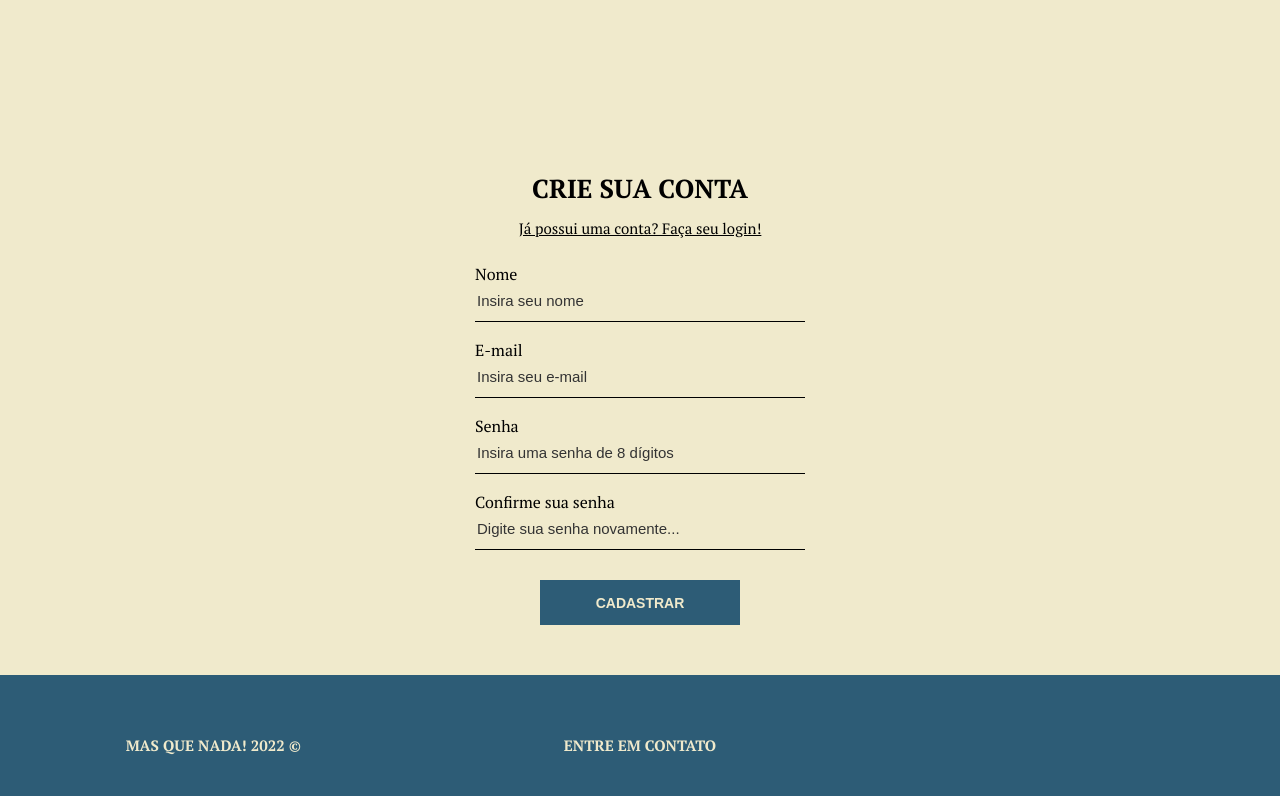
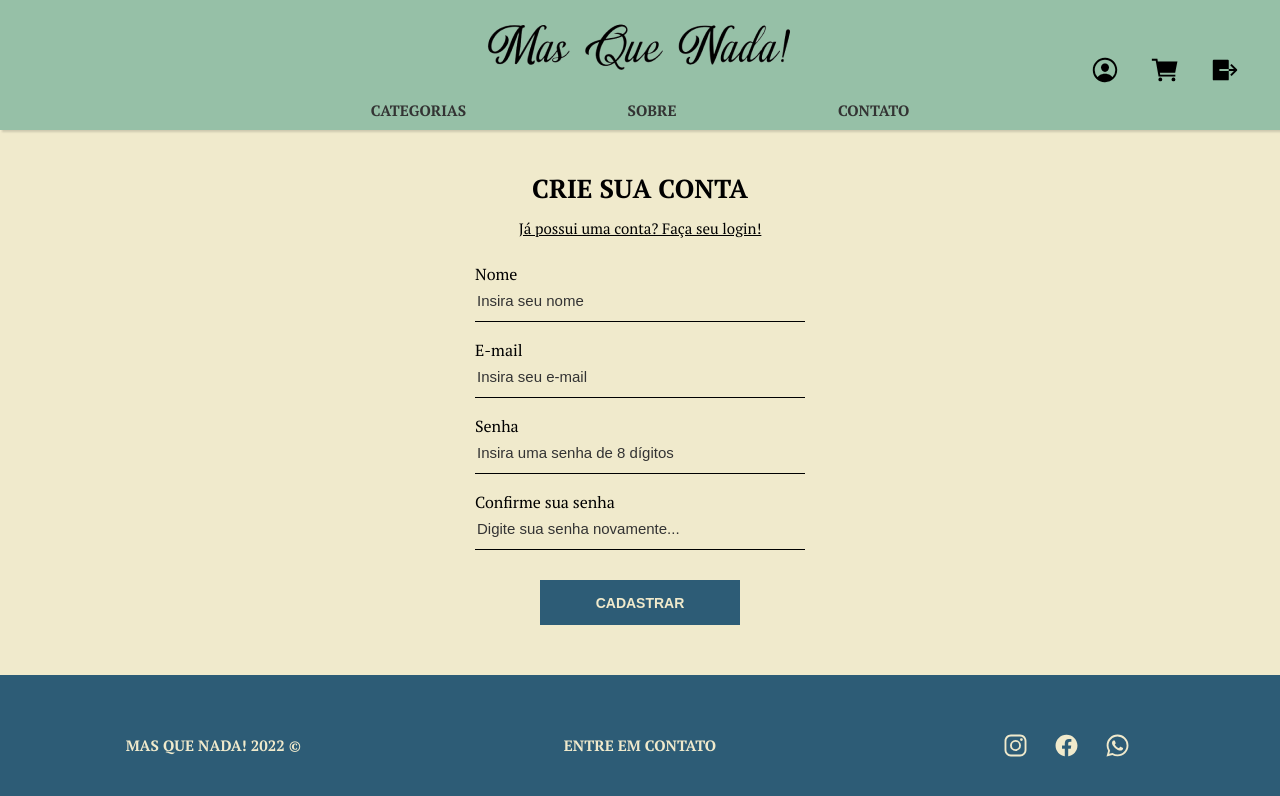
Before and after one commit to carloshnp/projeto15-masquenada-front, a React (Create React App) app: page /sign-up in a window 1280 px wide. Shown: the top 796 px of the page. Built offline with nearby package versions, Linux system fonts and the light colour scheme.

Commit message:
feat: logout created

```diff
--- a/src/components/Header.js
+++ b/src/components/Header.js
@@ -1,8 +1,10 @@
-import { Link } from "react-router-dom";
+import { Link, useNavigate } from "react-router-dom";
 import styled from "styled-components";
 import Logo from "../assets/imgs/logo.png";
 
 export default function Header() {
+  const navigate = useNavigate();
+
   return (
     <HeaderContainer>
       <Link to="/">
@@ -35,7 +37,10 @@ export default function Header() {
           <ion-icon name="person-circle-outline"></ion-icon>
         </Link>
         <ion-icon name="cart-sharp"></ion-icon>
-        <ion-icon name="log-out-sharp"></ion-icon>
+        <ion-icon name="log-out-sharp" onClick={() => {
+          localStorage.clear();
+          navigate("/");
+        }}></ion-icon>
       </Icons>
     </HeaderContainer>
   );
--- a/src/pages/Auth/SignIn.js
+++ b/src/pages/Auth/SignIn.js
@@ -2,6 +2,7 @@ import { useState } from "react";
 import { Link, useNavigate } from "react-router-dom";
 import { ThreeDots } from 'react-loader-spinner';
 import styled from "styled-components";
+import Header from "../../components/Header";
 import Footer from "../../components/Footer";
 import { postSignIn } from "../../service/masQueNadaService";
 
@@ -44,6 +45,7 @@ export default function SignIn() {
 
   return (
     <>
+      <Header />
       <SignInContainer>
         <h1>LOGIN</h1>
 
--- a/src/pages/Auth/SignUp.js
+++ b/src/pages/Auth/SignUp.js
@@ -2,6 +2,7 @@ import { useState } from "react";
 import { Link, useNavigate } from "react-router-dom";
 import { ThreeDots } from 'react-loader-spinner';
 import styled from "styled-components";
+import Header from "../../components/Header";
 import Footer from "../../components/Footer";
 import { postSignUp } from "../../service/masQueNadaService";
 
@@ -54,6 +55,7 @@ export default function SignUp() {
 
   return (
     <>
+      <Header />
       <SignUpContainer>
         <h1>CRIE SUA CONTA</h1>
 
--- a/src/pages/Checkout/Checkout.js
+++ b/src/pages/Checkout/Checkout.js
@@ -1,10 +1,12 @@
 import { Link } from "react-router-dom";
 import styled from "styled-components";
+import Header from "../../components/Header";
 import Footer from "../../components/Footer";
 
 export default function Checkout() {
   return (
     <>
+      <Header />
       <CheckoutContainer>
         <h1>FINALIZAR COMPRA</h1>
         <h2>Preencha os campos para finalizar seu pedido!</h2>
--- a/src/pages/Checkout/Sucess.js
+++ b/src/pages/Checkout/Sucess.js
@@ -1,10 +1,12 @@
 import { Link } from "react-router-dom";
 import styled from "styled-components";
+import Header from "../../components/Header";
 import Footer from "../../components/Footer";
 
 export default function Sucess() {
   return (
     <>
+      <Header />
       <SucessContainer>
         <h1>Compra finalizada com sucesso!</h1>
         <Link to="/">
--- a/src/pages/Infos/AboutUs.js
+++ b/src/pages/Infos/AboutUs.js
@@ -1,15 +1,17 @@
 import styled from "styled-components";
+import Header from "../../components/Header";
 import Footer from "../../components/Footer";
 import Brasil from "../../assets/imgs/brasil.png";
 
 export default function AboutUs() {
   return (
     <>
-        <AboutUsContainer>
-          <img src={Brasil} alt="Brasil" />
-          <h1>CONHEÇA NOSSA MARCA</h1>
-          <p>Lorem Ipsum is simply dummy text of the printing and typesetting industry. Lorem Ipsum has been the industry's standard dummy text ever since the 1500s, when an unknown printer took a galley of type and scrambled it to make a type specimen book. It has survived not only five centuries, but also the leap into electronic typesetting, remaining essentially unchanged. It was popularised in the 1960s with the release of Letraset sheets containing Lorem Ipsum passages, and more recently with desktop publishing software like Aldus PageMaker including versions of Lorem Ipsum.</p>
-        </AboutUsContainer>
+      <Header />
+      <AboutUsContainer>
+        <img src={Brasil} alt="Brasil" />
+        <h1>CONHEÇA NOSSA MARCA</h1>
+        <p>Lorem Ipsum is simply dummy text of the printing and typesetting industry. Lorem Ipsum has been the industry's standard dummy text ever since the 1500s, when an unknown printer took a galley of type and scrambled it to make a type specimen book. It has survived not only five centuries, but also the leap into electronic typesetting, remaining essentially unchanged. It was popularised in the 1960s with the release of Letraset sheets containing Lorem Ipsum passages, and more recently with desktop publishing software like Aldus PageMaker including versions of Lorem Ipsum.</p>
+      </AboutUsContainer>
       <Footer />
     </>
   )
--- a/src/pages/Infos/Contact.js
+++ b/src/pages/Infos/Contact.js
@@ -1,9 +1,11 @@
 import styled from "styled-components";
+import Header from "../../components/Header";
 import Footer from "../../components/Footer";
 
 export default function Contact() {
   return (
     <>
+      <Header />
       <ContactContainer>
         <h1>CONTATO</h1>
 
@@ -16,7 +18,7 @@ export default function Contact() {
           <span><strong>E-mail:</strong> masquenada@email.com</span>
         </div>
         <div>
-        <ion-icon name="logo-whatsapp"></ion-icon>
+          <ion-icon name="logo-whatsapp"></ion-icon>
           <span><strong>WhatsApp: </strong> 21 90000-0000</span>
         </div>
 
```
